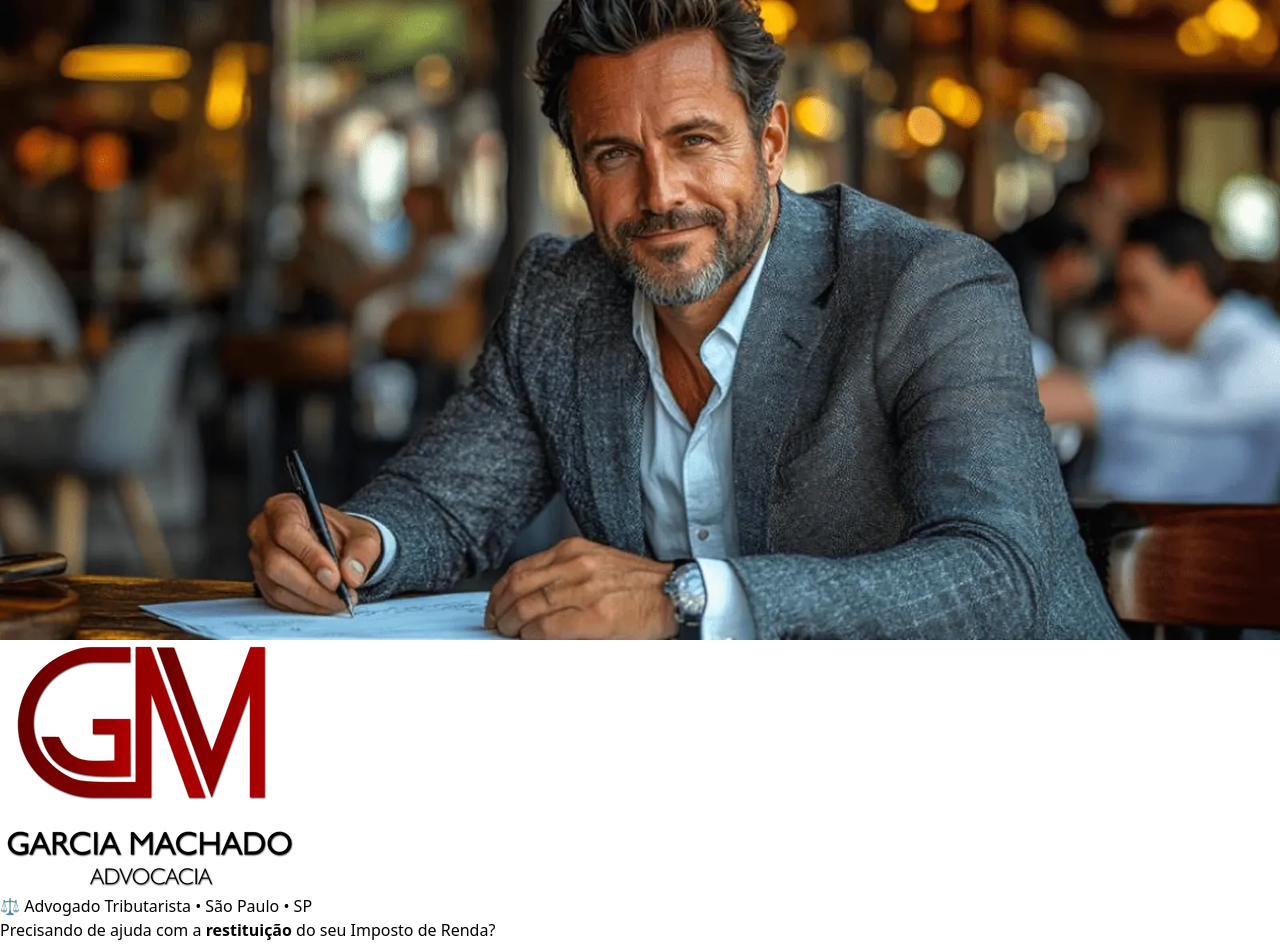
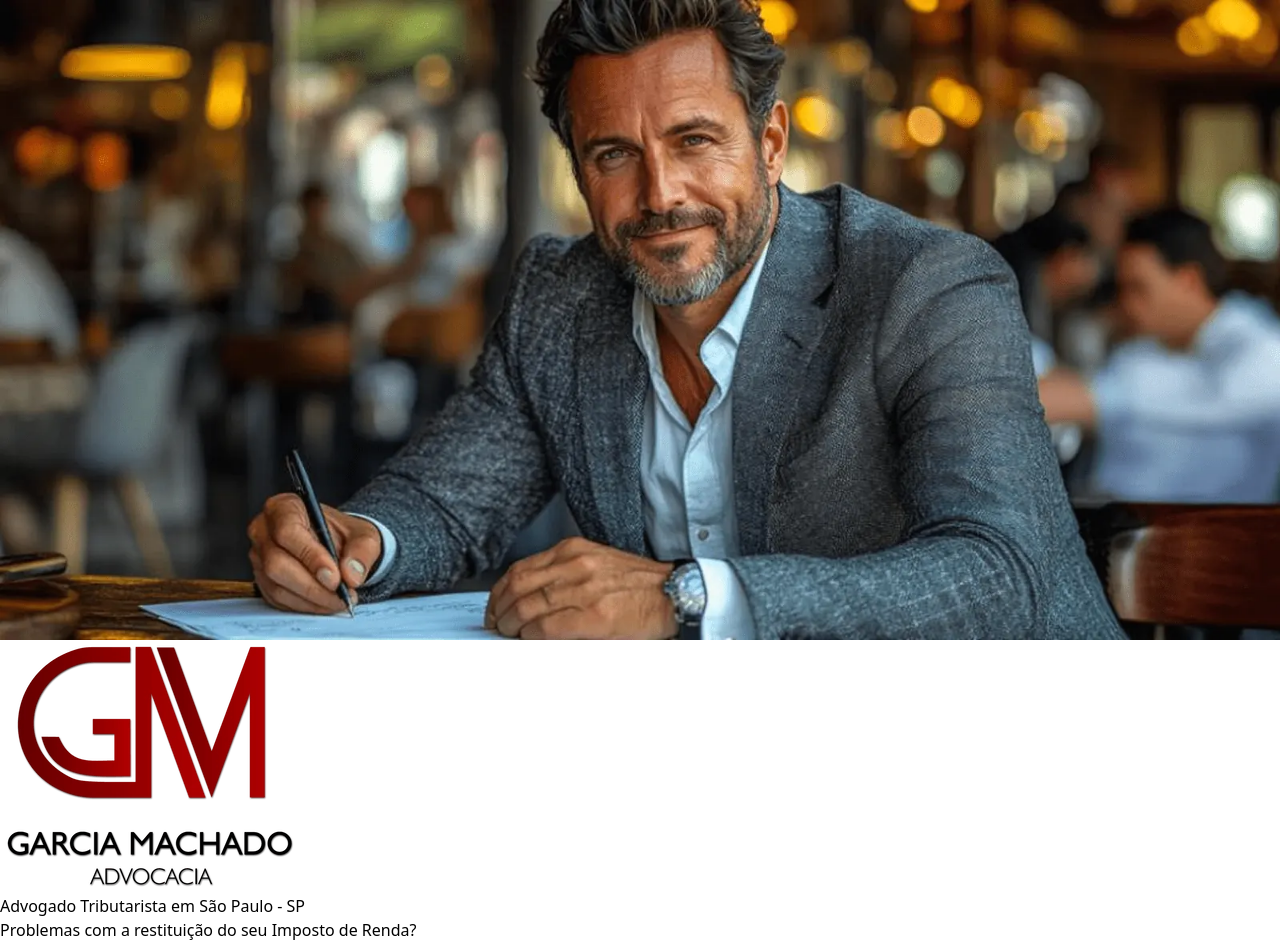
Before and after one commit to Paper-Street-Softwares/LPS-Jefferson-Macilio, a React (Vite) app: page / in a window 1280 px wide. Shown: the top 946 px of the page. Built offline with nearby package versions, Linux system fonts and the light colour scheme.

Commit message:
feat: Correções de tema

```diff
--- a/src/content/Content.jsx
+++ b/src/content/Content.jsx
@@ -1,13 +1,4 @@
-import {
-  BriefcaseBusiness,
-  Hourglass,
-  Users,
-  FileText,
-  Tag,
-  Angry,
-  FileX,
-  Scale,
-} from "lucide-react";
+import { HandCoins, FileX, UserRoundSearch } from "lucide-react";
 import imgLogo from "../assets/logo.webp";
 import imgHero from "../assets/hero.webp";
 import imgAbout from "../assets/about.webp";
@@ -31,11 +22,14 @@ const content = {
       logo: imgLogo,
     },
     texts: {
-      etiqueta: "⚖️ Advogado Tributarista • São Paulo • SP",
+      etiqueta: "Advogado Tributarista em São Paulo - SP",
       titulo: (
         <p>
-          Precisando de ajuda com a<strong> restituição </strong>do seu Imposto
-          de Renda?
+          Problemas com a{" "}
+          <span className="text-lighter font-extrabold capitalize">
+            restituição{" "}
+          </span>
+          do seu Imposto de Renda?
         </p>
       ),
       subtitulo:
@@ -47,13 +41,13 @@ const content = {
 
   features: {
     texts: {
-      titulo: "Suas dúvidas de IR resolvidas",
+      titulo: "Áreas de atuação",
       labelBotaoPrincial: "Preciso De Ajuda Com Meu Caso",
     },
     cards: [
       {
         index: 1,
-        icone: FileText,
+        icone: FileX,
         titulo: "Erros na declaração",
         descricao:
           "Analiso e corrijo falhas que podem gerar multas, cuidando de todo o processo por você.",
@@ -69,7 +63,7 @@ const content = {
       },
       {
         index: 2,
-        icone: BriefcaseBusiness,
+        icone: UserRoundSearch,
         titulo: "Malha fina",
         descricao:
           "Acompanho seu caso, explico cada passo e trabalho para regularizar sua situação com segurança.",
@@ -85,7 +79,7 @@ const content = {
       },
       {
         index: 3,
-        icone: Scale,
+        icone: HandCoins,
         titulo: "Restituição retida",
         descricao:
           "Revejo documentos e ajustes necessários para destravar sua restituição com clareza e orientação jurídica.",
--- a/src/pages/Index.jsx
+++ b/src/pages/Index.jsx
@@ -9,7 +9,7 @@ import Transformacao from "../sections/Transformacao";
 export default function Index() {
   return (
     <>
-      <Hero imagemFocadaBackground={false} />
+      <Hero colorMode="light" imagemFocadaBackground={false} />
       <main>
         <Features />
         <Transformacao />
--- a/src/sections/Hero.jsx
+++ b/src/sections/Hero.jsx
@@ -2,7 +2,7 @@ import content from "../content/Content";
 import MotionDivDownToUp from "../components/animations/MotionDownToUp.jsx";
 import CtaButton from "../components/buttons/CtaButton";
 
-export default function Hero({ imagemFocadaBackground }) {
+export default function Hero({ imagemFocadaBackground, colorMode }) {
   const themes = {
     dark: {
       backgroundDiv: "bg-red-500",
@@ -13,9 +13,9 @@ export default function Hero({ imagemFocadaBackground }) {
     },
 
     light: {
-      backgroundDiv: "bg-white/80",
-      titleColor: "text-black",
-      subtitleColor: "text-black",
+      backgroundDiv: "bg-white/90",
+      titleColor: "text-fontDarker",
+      subtitleColor: "text-fontDarker",
       themeButtonPrimary: "light",
       themeButton: "dark",
     },
@@ -29,14 +29,13 @@ export default function Hero({ imagemFocadaBackground }) {
     },
   };
 
-  // 🔥 Corrigido aqui
   const {
     backgroundDiv,
     titleColor,
     subtitleColor,
     themeButton,
     themeButtonPrimary,
-  } = themes.light;
+  } = themes[colorMode] || themes.default;
 
   return (
     <>
@@ -79,13 +78,15 @@ export default function Hero({ imagemFocadaBackground }) {
             </MotionDivDownToUp>
           )}
           <MotionDivDownToUp>
-            <span className="inline-flex mb-6 items-center capitalize rounded-full font-secondFont bg-black/60 px-4 py-1.5 text-sm font-medium text-fontLighter/80 ring-1 ring-inset ring-neutral-400">
+            <span
+              className={`inline-flex mb-6 items-center capitalize rounded-full font-secondFont ${themeButton} ${titleColor} px-4 py-1.5 text-sm font-medium  ring-1 ring-inset ring-neutral-400`}
+            >
               {content.hero.texts.etiqueta}
             </span>
           </MotionDivDownToUp>
           <MotionDivDownToUp>
             <h1
-              className={`text-4xl font-medium tracking-tight capitalize sm:text-5xl lg:text-6xl font-mainFont ${titleColor}`}
+              className={`text-4xl font-bold tracking-tight capitalize sm:text-5xl lg:text-6xl font-mainFont ${titleColor}`}
             >
               {content.hero.texts.titulo}
             </h1>
```
Also changed, not shown: src/resets/content-reseted.jsx (renamed from src/reseteds/content-reseted.jsx, +4 -12 lines), src/resets/index-reseted.html (renamed from src/reseteds/index-reseted.html), src/resets/tailwind-reseted.js (renamed from src/reseteds/tailwind-reseted.js).
